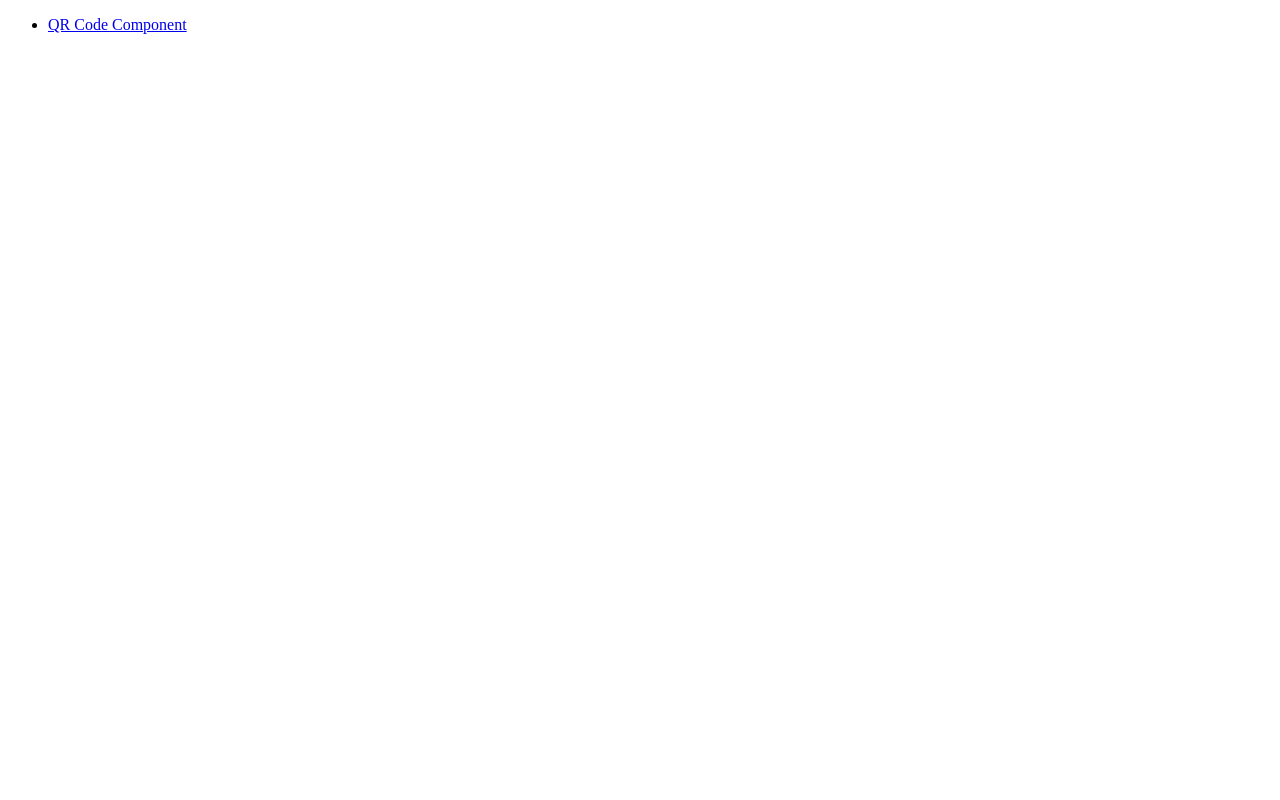
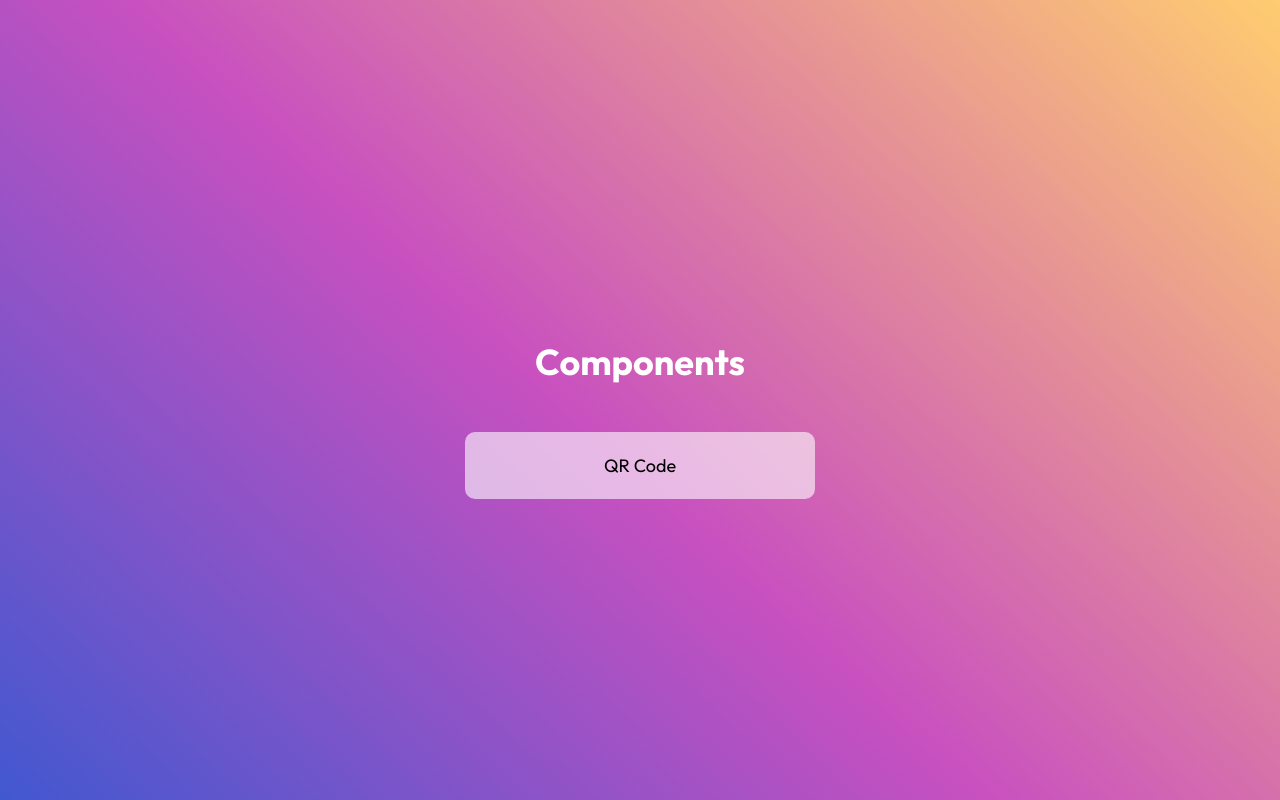
Before and after one commit to Asitha/web-dev-samples, a plain HTML site: page index.html in a window 1280 px wide. Drawn offline with Linux system fonts and the light colour scheme.

Commit message:
Update navigation page for samples

```diff
--- a/index.html
+++ b/index.html
@@ -1,19 +1,27 @@
 <!DOCTYPE html>
 <html lang="en">
+
 <head>
     <meta charset="UTF-8">
     <title>Web Dev Samples</title>
     <link rel="preconnect" href="https://fonts.googleapis.com">
     <link rel="preconnect" href="https://fonts.gstatic.com" crossorigin>
     <link href="https://fonts.googleapis.com/css2?family=Outfit:wght@400;700&display=swap" rel="stylesheet">
+    <link rel="stylesheet" href="./styles.css">
 </head>
 
 <body>
     <div class="wrapper">
-        <ul>
-            <li>
-                <a href="./components/qr-code-component/index.html">QR Code Component</a>
-            </li>
-        </ul>
+        <section class="header">
+            <h1>Components</h1>
+            <ul class="components-list">
+                <li>
+                    <a href="./components/qr-code-component/index.html">QR Code</a>
+                </li>
+                <!-- <li>
+                    <a href="./components/product-preview-card-component/index.html">Product Preview Card</a>
+                </li> -->
+            </ul>
+        </section>
     </div>
 </body>
--- a/package.json
+++ /dev/null
@@ -1,5 +0,0 @@
-{
-  "devDependencies": {
-    "tailwindcss": "^3.3.2"
-  }
-}
--- /dev/null
+++ b/styles.css
@@ -0,0 +1,99 @@
+* {
+    box-sizing: border-box;
+    margin: 0;
+    padding: 0;
+    font-family: Outfit, sans-serif;
+    font-size: large;
+}
+
+html {
+    height: 100%;
+    scroll-behavior: smooth;
+}
+
+body {
+    background-color: #4158D0;
+    background-image: linear-gradient(43deg, #4158D0 0%, #C850C0 46%, #FFCC70 100%);
+
+    height: 100%;
+}
+
+
+@media screen and (max-width: 375px) {
+    .wrapper {
+        display: flex;
+        flex-direction: column;
+        width: 95%;
+        height: 100%;
+        margin: 0 auto;
+        padding: 5px;
+        justify-content: center;
+        align-items: center;
+
+    }
+}
+
+@media screen and (min-width: 376px) {
+    .wrapper {
+        display: flex;
+        flex-direction: column;
+        width: 600px;
+        height: 100%;
+        margin: 0 auto;
+        padding: 5px;
+        justify-content: center;
+        align-items: center;
+    }
+}
+
+.components-list {
+    display: flex;
+    flex-direction: column;
+    gap: 10px;
+    width: 100%;
+    height: 100%;
+    margin: 0 auto;
+    padding: 5px;
+    justify-content: center;
+    align-items: center;
+}
+
+section > h1 {
+    text-align: center;
+    font-size: 2rem;
+    font-weight: 700;
+    color: hsl(0, 0%, 100%);
+    margin: 10px;
+}
+
+.components-list > li {
+    display: flex;
+    margin: 0 auto;
+    padding: 10px;
+    background-color: hsla(0, 0%, 100%, 0.6);;
+    border-radius: 10px;
+    width: 350px;
+    list-style: none;
+    justify-content: center;
+    align-items: center;
+}
+
+.components-list > li:hover {
+    background-color: hsla(0, 0%, 100%, 0.9);
+}
+
+a {
+    display: flex;
+    font-size: 1rem;
+    font-weight: 500;
+    color: hsl(0, 0%, 0%);
+    margin: 2px;
+    padding: 10px;
+    justify-content: center;
+    align-self: center;
+    text-decoration: none;
+}
+
+a:hover {
+    color: fuchsia;
+}
```
Also changed, not shown: tailwind.config.js (deleted, +0 -8 lines), .devcontainer/devcontainer.json, 1 other file.
